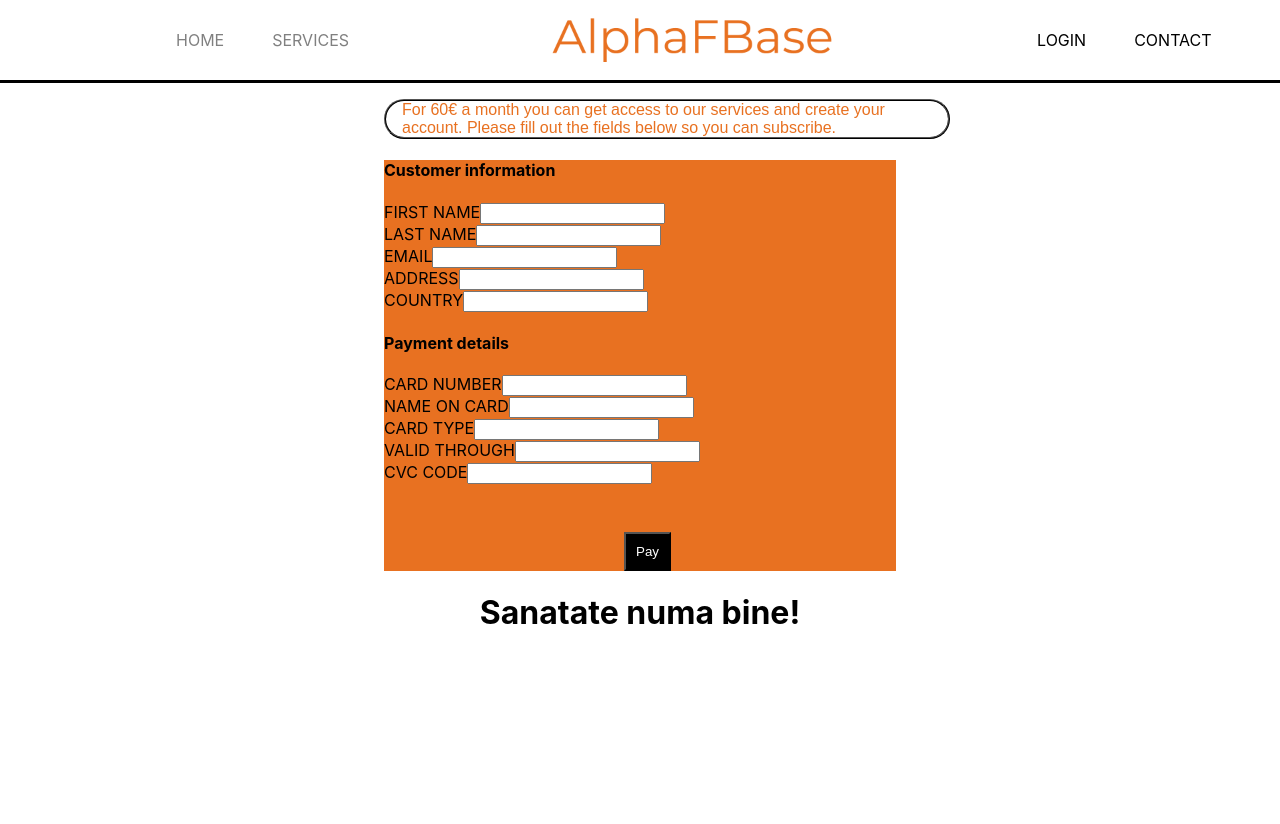
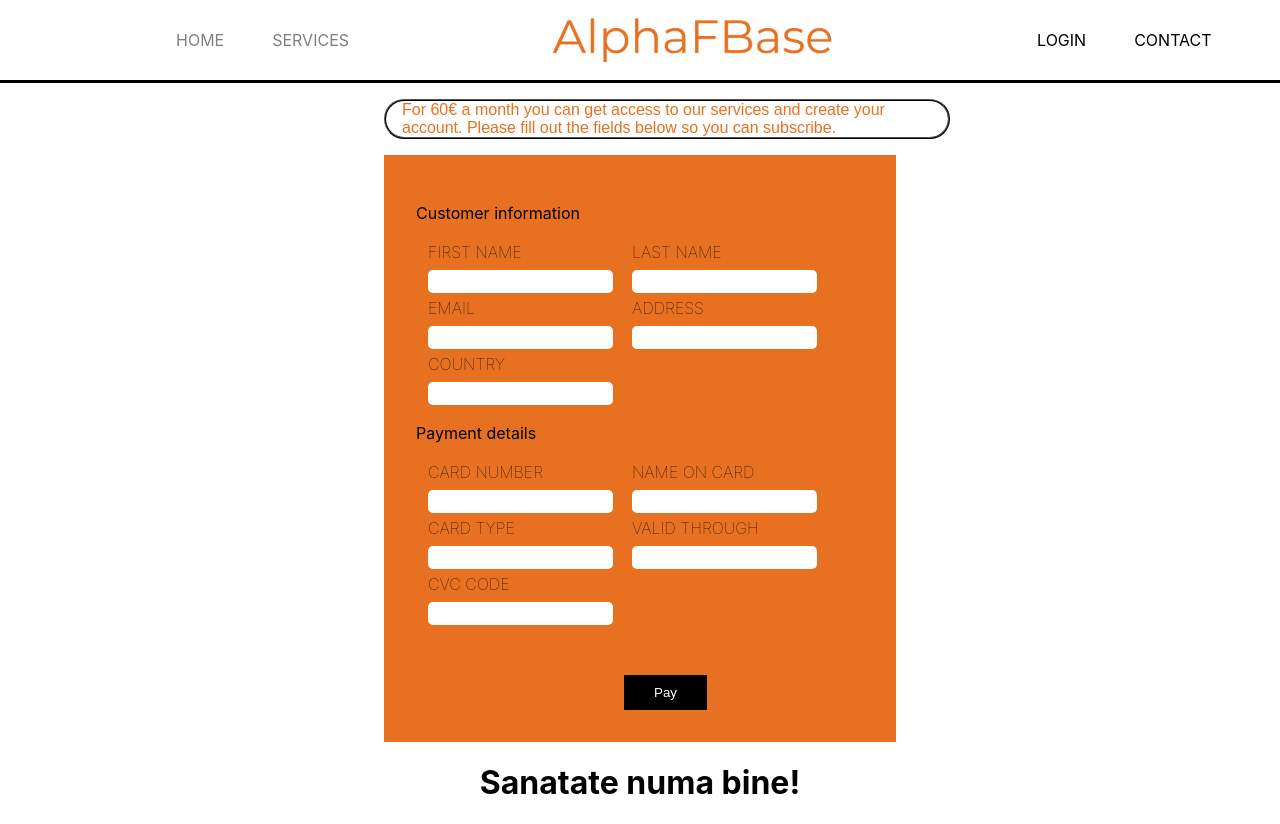
Before and after one commit to adi0300/AlphaFBase, a React (Create React App) app: page /payment in a window 1280 px wide. Before the commit the page ends 800 px from the top, so only its background shows below. Built offline with nearby package versions, Linux system fonts and the light colour scheme.

Commit message:
Fully stylized the payment form

```diff
--- a/src/components/PaymentForm.js
+++ b/src/components/PaymentForm.js
@@ -3,52 +3,61 @@ function PaymentForm() {
     return(
     <div>
         <form className={classes.form}>
-            <h4>
+            <p>
                 Customer information
-            </h4>
-            <div>
+            </p>
+            <div className={classes.clear}></div>
+            <div className={classes.div}>
                 <label htmlFor="firstname">FIRST NAME</label>
                 <input type="text" required id="firstname" />
             </div>
-            <div>
+            <div className={classes.div}>
                 <label htmlFor="lastname">LAST NAME</label>
                 <input type="text" required id="lastname" />
             </div>
-            <div>
+
+            <div className={classes.clear}> </div>
+
+            <div className={classes.div}>
                 <label htmlFor="email">EMAIL</label>
                 <input type="text" required id="email" />
             </div>
-            <div>
+
+            <div className={classes.div}>
                 <label htmlFor="address">ADDRESS</label>
                 <input type="text" required id="address" />
             </div>
-            <div>
+            <div className={classes.div}>
                 <label htmlFor="country">COUNTRY</label>
                 <input type="text" required id="country" />
             </div>
-            <h4>
+            <div className={classes.clear}></div>
+            <p>
                 Payment details
-            </h4>
-            <div>
+            </p>
+            <div className={classes.clear}></div>
+            <div className={classes.div}>
                 <label htmlFor="cardnumber">CARD NUMBER</label>
                 <input type="text" required id="cardnumber" />
             </div>
-            <div>
+            <div className={classes.div}>
                 <label htmlFor="nameoncard">NAME ON CARD</label>
                 <input type="text" required id="nameoncard" />
             </div>
-            <div>
+            <div className={classes.clear}> </div>
+            <div className={classes.div}>
                 <label htmlFor="cardtype">CARD TYPE</label>
                 <input type="text" required id="cardtype" />
             </div>
-            <div>
+            <div className={classes.div}>
                 <label htmlFor="validthrough">VALID THROUGH</label>
                 <input type="text" required id="validthrough" />
             </div>
-            <div>
+            <div className={classes.div}>
                 <label htmlFor="cvccode">CVC CODE</label>
                 <input type="text" required id="cvccode" />
             </div>
+            <div className={classes.clear}></div>
             <div className={classes.action}>
                 <button>Pay</button>
             </div>
--- a/src/components/PaymentForm.module.css
+++ b/src/components/PaymentForm.module.css
@@ -2,14 +2,45 @@
     background-color: #E87121;
     margin-left: 24rem;
     margin-right: 24rem;
+    padding: 2rem;
 }
 .action{
     margin-top: 3rem;
-    margin-left: 15rem;
+    margin-left: 13rem;
     margin-right: 10rem;
 }
 .action button{
     background-color: black;
     color: white;
-    padding: 10px;
+    padding-left: 30px;
+    padding-right: 30px;
+    padding-top: 10px;
+    padding-bottom: 10px;
+    text-align: center;
+    border-style: none;
 }
+
+
+.div{
+    padding-top: 3px;
+    padding-left: 12px;
+    padding-right: 7px;
+    padding-bottom: 2px;
+    float: left;
+}
+.div label{
+display: block;
+font-weight: lighter;
+margin-bottom: 0.5rem;
+}
+
+.div input{
+    border-radius: 5px;
+    border-style: none;
+    border-color: white;
+    padding: 0.25rem;
+}
+
+.clear{
+    clear: both;
+}
```
